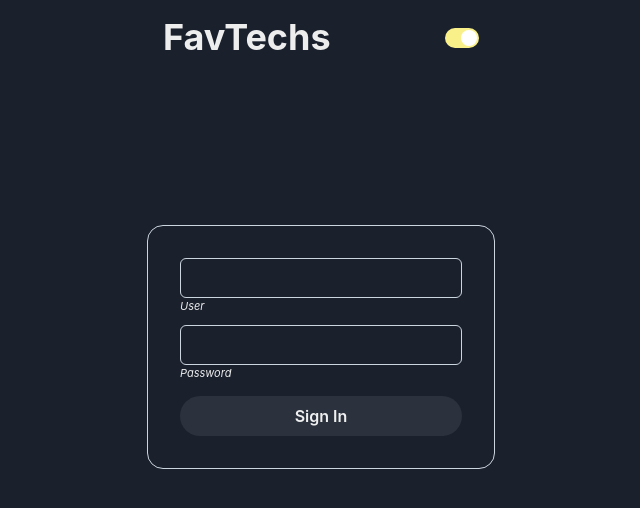
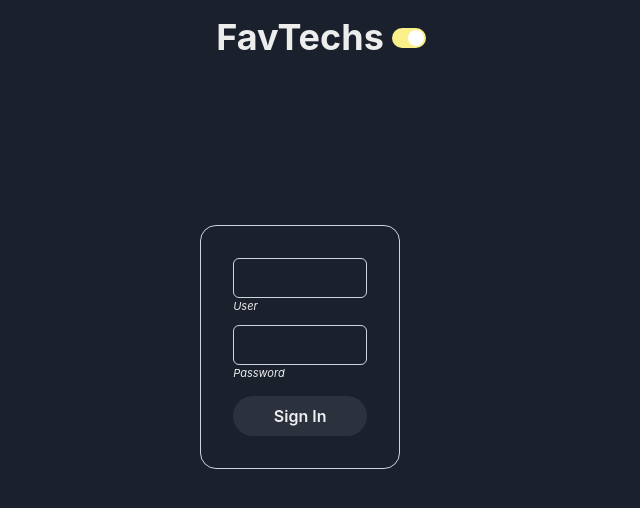
Before and after one commit to luis-moguea/languages-dnd, a React (Vite) app: page /langs in a window 1280 px wide. Shown: the top 508 px of the page, without its empty margins (319-959 px from the left). Built offline with nearby package versions, Linux system fonts and the light colour scheme.

Commit message:
Update LoginInputs.tsx
Style update

```diff
--- a/src/components/Login/LoginInputs.tsx
+++ b/src/components/Login/LoginInputs.tsx
@@ -46,6 +46,7 @@ const LoginInputs = ({ user }: Props) => {
           padding="2em"
           flexDirection="column"
           mt="150px"
+          maxWidth="200px"
         >
           <Input
             type="text"
```
